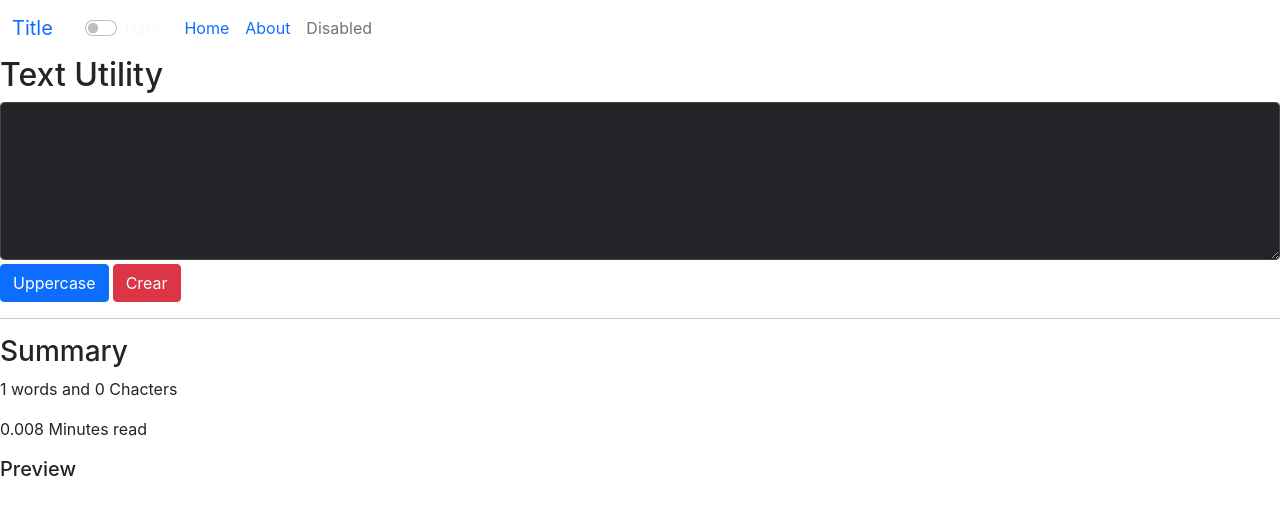
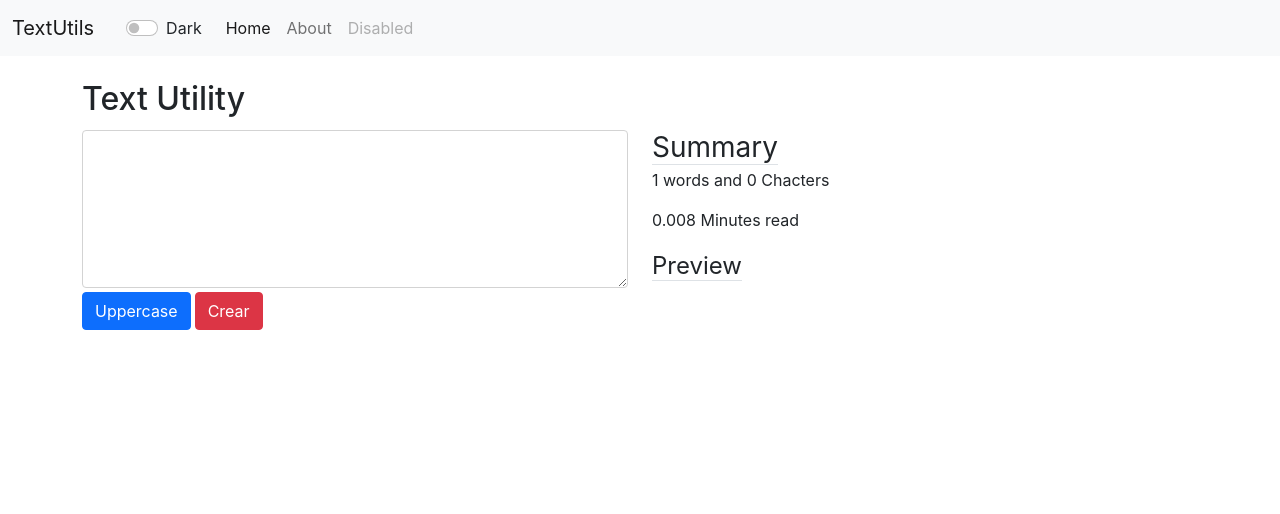
Before and after one commit to amit9838/Textutils, a React (Create React App) app: page / in a window 1280 px wide. Shown: the top 514 px of the page. Built offline with nearby package versions, Linux system fonts and the light colour scheme.

Commit message:
Add react routes

```diff
--- a/src/App.js
+++ b/src/App.js
@@ -3,7 +3,7 @@ import About from './components/About'
 import './App.css';
 import TextForm from './components/TextForm.js';
 import { useState } from 'react';
-import { BrowserRouter as Router, Switch, Route } from "react-router-dom";
+import { BrowserRouter as Router, Routes, Route } from "react-router-dom";
 
 function App() {
   const [theme, setTheme] = useState('light');
@@ -23,11 +23,13 @@ function App() {
   return (
     <>
       <Router>
-        <Navbar />
-        {/* <Switch> */}
-          <Route exact path='/' component={TextForm} toggleTheme={toggleTheme} theme={theme} />
-          <Route exact path='/about' component={About} />
-        {/* </Switch> */}
+        <Navbar theme = {theme} title = "TextUtils" toggleTheme={toggleTheme}/>
+        {/* <TextForm exact path = '/' toggleTheme={toggleTheme} theme={theme}/> */}
+        {/* <About exact path = '/about'/> */}
+        <Routes>
+          <Route path='/'  element = {<TextForm key="textform"  toggleTheme={toggleTheme} theme={theme}/>} />
+          <Route path='/about'  element = {<About key="about" theme = {theme} />} />
+        </Routes>
       </Router>
     </>
   );
--- a/src/components/Navbar.js
+++ b/src/components/Navbar.js
@@ -1,16 +1,17 @@
 import React from 'react'
 import PropTypes from 'prop-types'
+import { Link } from 'react-router-dom'
 
 export default function Navbar(props) {
   return (
     <>
       <nav className={`navbar navbar-expand-lg navbar-${props.theme} bg-${props.theme}`}>
         <div className="container-fluid">
-          <a className="navbar-brand" href="/">{props.title}</a>
+          <Link className="navbar-brand" to="/">{props.title}</Link>
           <div className="right-ele d-flex  align--tems-center" >
-            <div class="form-check form-switch mx-3 my-auto">
-              <input class="form-check-input" type="checkbox" role="switch" onClick={props.toggleTheme} id="flexSwitchCheckDefault"/>
-              <label class={`form-check-label text-${props.theme === 'light'? 'dark':'light'} heading-1`} htmlFor="flexSwitchCheckDefault">Dark</label>
+            <div className="form-check form-switch mx-3 my-auto">
+              <input className="form-check-input" type="checkbox" role="switch" onClick={props.toggleTheme} id="flexSwitchCheckDefault"/>
+              <label className={`form-check-label text-${props.theme === 'light'? 'dark':'light'} heading-1`} htmlFor="flexSwitchCheckDefault">Dark</label>
             </div>
           <button className="navbar-toggler" type="button" data-bs-toggle="collapse" data-bs-target="#navbarTogglerDemo02" aria-controls="navbarTogglerDemo02" aria-expanded="false" aria-label="Toggle navigation">
             <span className="navbar-toggler-icon"></span>
@@ -19,13 +20,13 @@ export default function Navbar(props) {
           <div className="collapse navbar-collapse" id="navbarTogglerDemo02">
             <ul className="navbar-nav me-auto mb-2 mb-lg-0">
               <li className="nav-item">
-                <a className="nav-link active" aria-current="page" href="/">Home</a>
+                <Link className="nav-link active" aria-current="page" to="/">Home</Link>
               </li>
               <li className="nav-item">
-                <a className="nav-link" href="/">{props.about}</a>
+                <Link className="nav-link" to="/about">{props.about}</Link>
               </li>
               <li className="nav-item">
-                <a className="nav-link disabled" href="/" tabindex="-1" aria-disabled="true">Disabled</a>
+                <Link className="nav-link disabled" to="/" tabIndex="-1" aria-disabled="true">Disabled</Link>
               </li>
             </ul>
 
--- a/src/components/TextForm.js
+++ b/src/components/TextForm.js
@@ -29,11 +29,11 @@ export default function TextForm(props) {
     }
 
     const styleLight = {
-        backgroundColor:"red",
+        backgroundColor: "red",
         // color : "voilet"
     };
     const styleDark = {
-        backgroundColor:"green",
+        backgroundColor: "green",
         // color : "voilet"
     };
 
@@ -41,19 +41,26 @@ export default function TextForm(props) {
 
 
         <>
+            <div className="container my-4">
+
                 <h2>Text Utility</h2>
-            <div className="form-group">
-                <textarea className="form-control my-1 " rows="6" value={text} onChange={handleUpperCase} style = {{backgroundColor: props.theme==='light'?'white':'#242428', color: props.theme==='light'?'black':'#bbb',   border:props.theme==='light'?'1px solid lightgrey':'1px solid #444',} }></textarea>
+                <div className="row">
+                    <div className="form-group col-md-6">
+                        <textarea className="form-control my-1 " rows="6" value={text} onChange={handleUpperCase} style={{ backgroundColor: props.theme === 'light' ? 'white' : '#242428', color: props.theme === 'light' ? 'black' : '#bbb', border: props.theme === 'light' ? '1px solid lightgrey' : '1px solid #444', }}></textarea>
                         <button className='btn btn-primary' onClick={handleUPClick}>Uppercase</button>
                         <button className='btn btn-danger mx-1' onClick={handleClear}>Crear</button>
                     </div>
-            <hr />
-            <div className=''>
-                <h3 >Summary</h3>
+
+                    <div className='col-md-6 rounded' >
+                        <span  className='border-bottom fs-3' >Summary</span>
+                        <div className="processed m3-2 text-dark">
                             <p>{text.split(" ").length} words and {text.length} Chacters</p>
                             <p>{0.008 * text.split(" ").length} Minutes read</p>
-                <h5>Preview</h5>
+                            <span className='border-bottom fs-4'>Preview</span>
                             <p>{text}</p>
+                        </div>
+                    </div>
+                </div>
             </div>
         </>
     )
```
Lines whose indentation alone changed are shown as unchanged.
